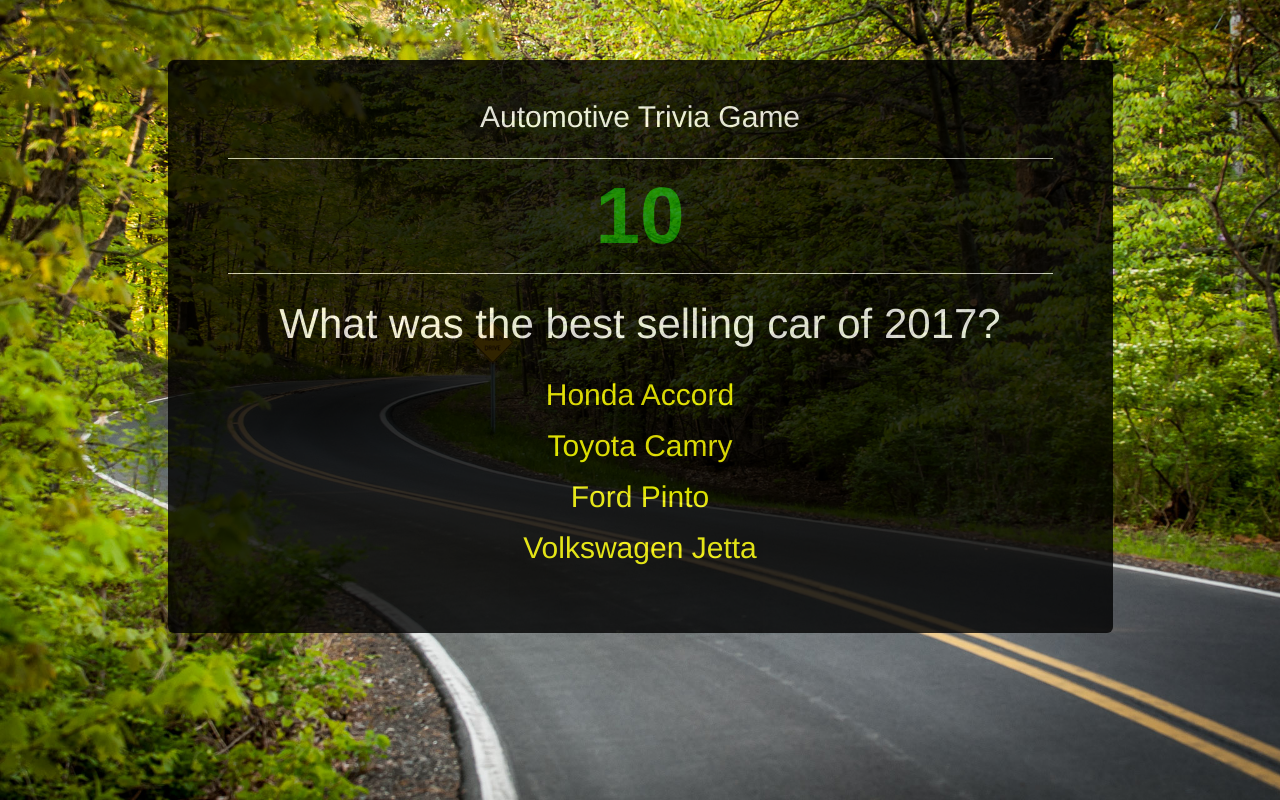
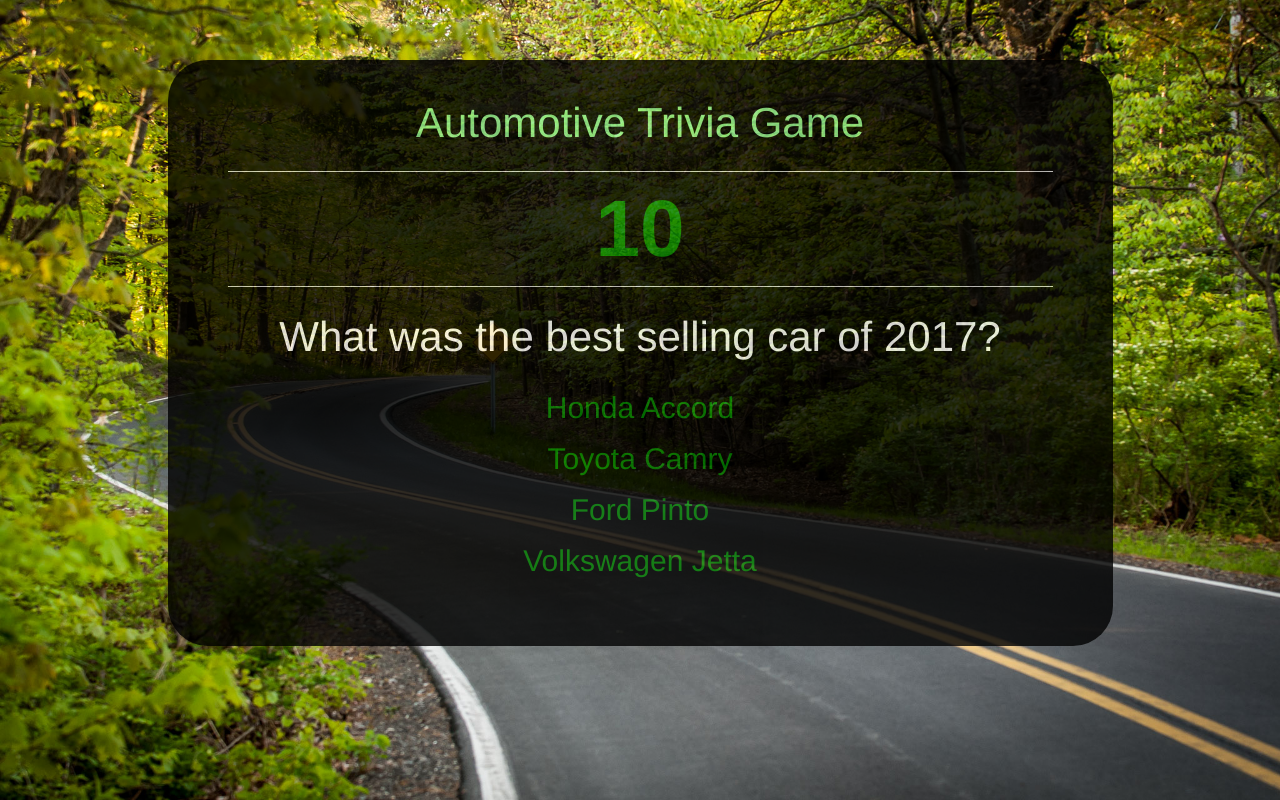
Before and after one commit to ivideyko/trivia-game, a plain HTML site: page index.html in a window 1280 px wide. Drawn offline with nearby package versions, Linux system fonts and the light colour scheme.

Commit message:
color change

```diff
--- a/assets/css/styles.css
+++ b/assets/css/styles.css
@@ -13,24 +13,26 @@ body {
   background-color: transparent;
 }
 
-.jumbotron {
+.container .jumbotron {
   color: white;
   background: black;
   padding-top: 20px;
   padding-bottom: 50px;
   margin-top: 60px;
   opacity: 0.8;
+  border-radius: 40px;
 }
 
 #comment {
-  color: white;
-  font-size: 30px;
+  color: lightgreen;
+  font-size: 42px;
   padding-bottom: 15px;
 }
 
-hr {
+.container .jumbotron  hr {
   padding: 0px;
   margin: 0px;
+  color: gray;
 }
 
 #timer {
@@ -45,8 +47,8 @@ hr {
   padding-top: 20px;
   padding-bottom: 15px;
   font-size: 42px;
+  color: white;
 }
-
 #correctAnswer {
   color: yellow;
   font-size: 60px;
@@ -54,7 +56,7 @@ hr {
 }
 
 a.answer {
-  color: yellow;
+  color: green;
   display: inline;
   font-size: 30px;
   line-height: 1.7;
@@ -62,7 +64,7 @@ a.answer {
 
 .answer:hover {
   text-decoration: none;
-  color: green;
+  color: yellow;
 }
 
 #results {
--- a/assets/js/logic.js
+++ b/assets/js/logic.js
@@ -43,9 +43,10 @@ $(document).ready(function() {
     // Clear game timer - BANDAID
     clearInterval(gameTimer);
 
+    $("html").fadeIn("slow");
+
     // Display appropriate background image
     $("html").css("background-image", "url('" + triviaQuestions[currentQuestion].image + "')");
-    // $("#timer").css("color", "white");
 
     // Clear possible answers to make room for the correct answer
     $("#answers").empty();
```
